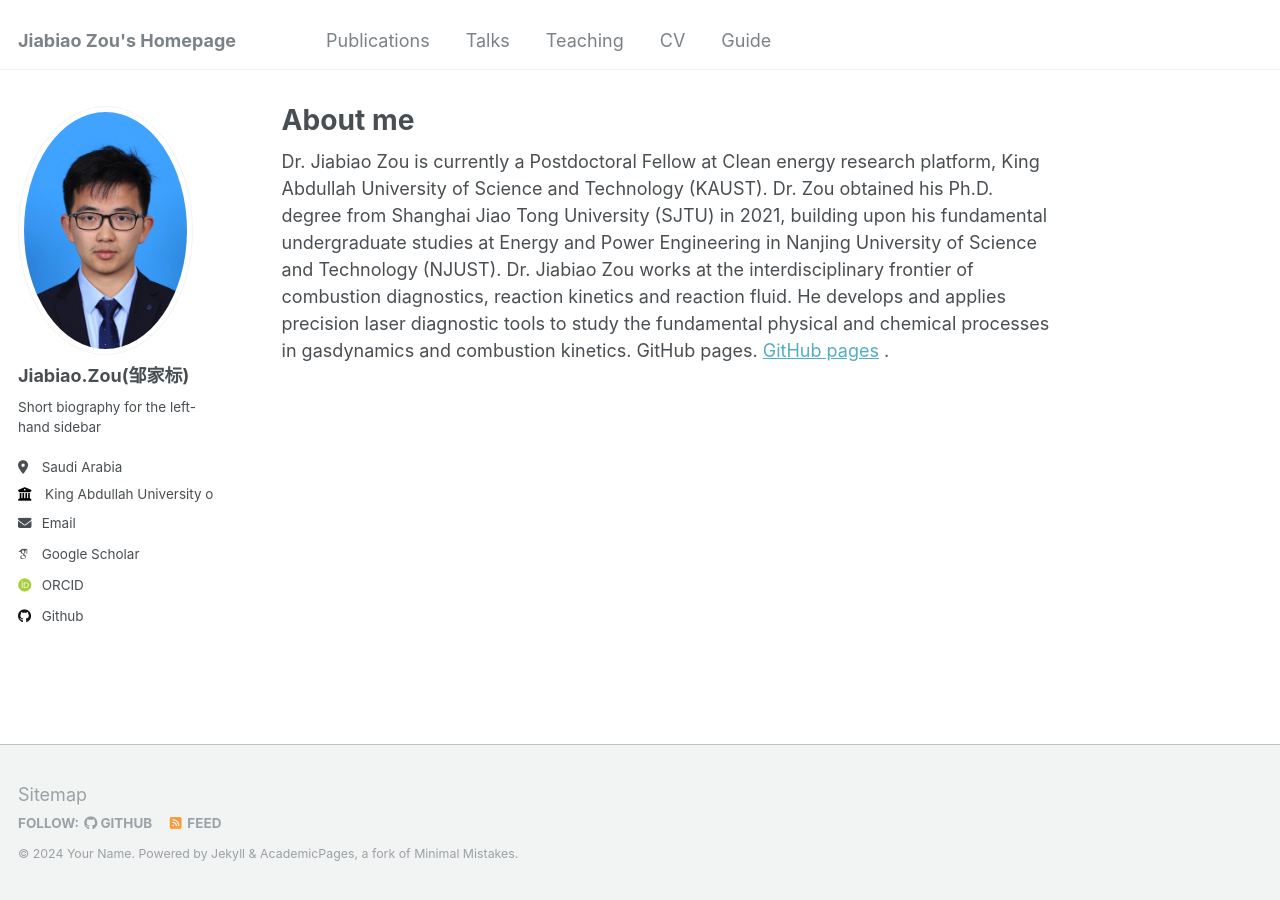
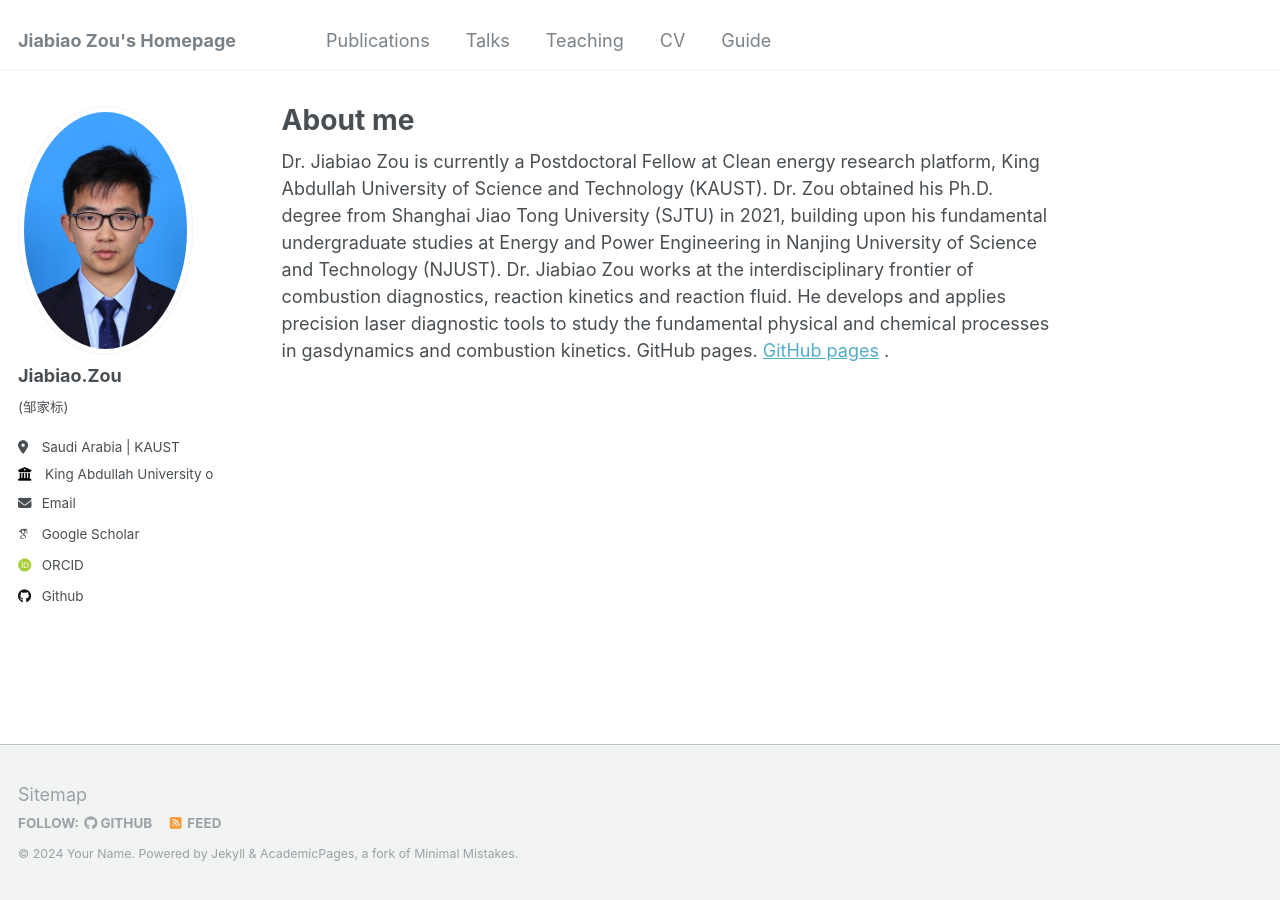
Before and after one commit to zouj-0124/zouj0124, a Jekyll site: the page built from _pages/about.md, in a window 1280 px wide. Built offline with Jekyll 4.4.1, drawn with Linux system fonts in a browser that asks for light colours; some web fonts are replaced.

Commit message:
Update _config.yml

```diff
--- a/_config.yml
+++ b/_config.yml
@@ -22,10 +22,10 @@ repository               : "zouj-0124/zouj-0124.github.io"
 author:
   # Biographic information
   avatar           : "zouj.png"
-  name             : "Jiabiao.Zou(邹家标)"
+  name             : "Jiabiao.Zou"
   pronouns         : # example: "she/her"
-  bio              : "Short biography for the left-hand sidebar"
-  location         : "Saudi Arabia"
+  bio              : "(邹家标)"
+  location         : "Saudi Arabia | KAUST"
   employer         : "King Abdullah University of Science and Technology"
   uri              : # URL
   email            : "jiabiao.zou@kaust.edu.sa"
```
